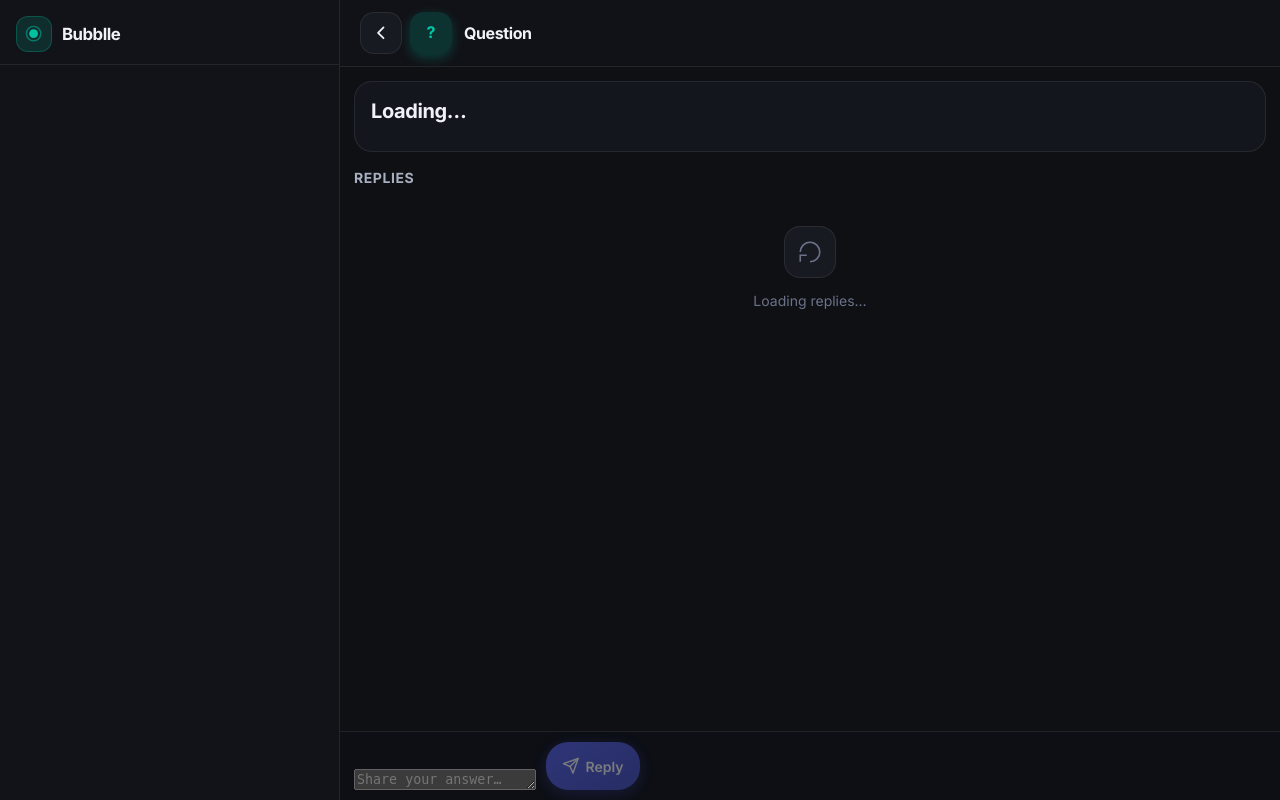
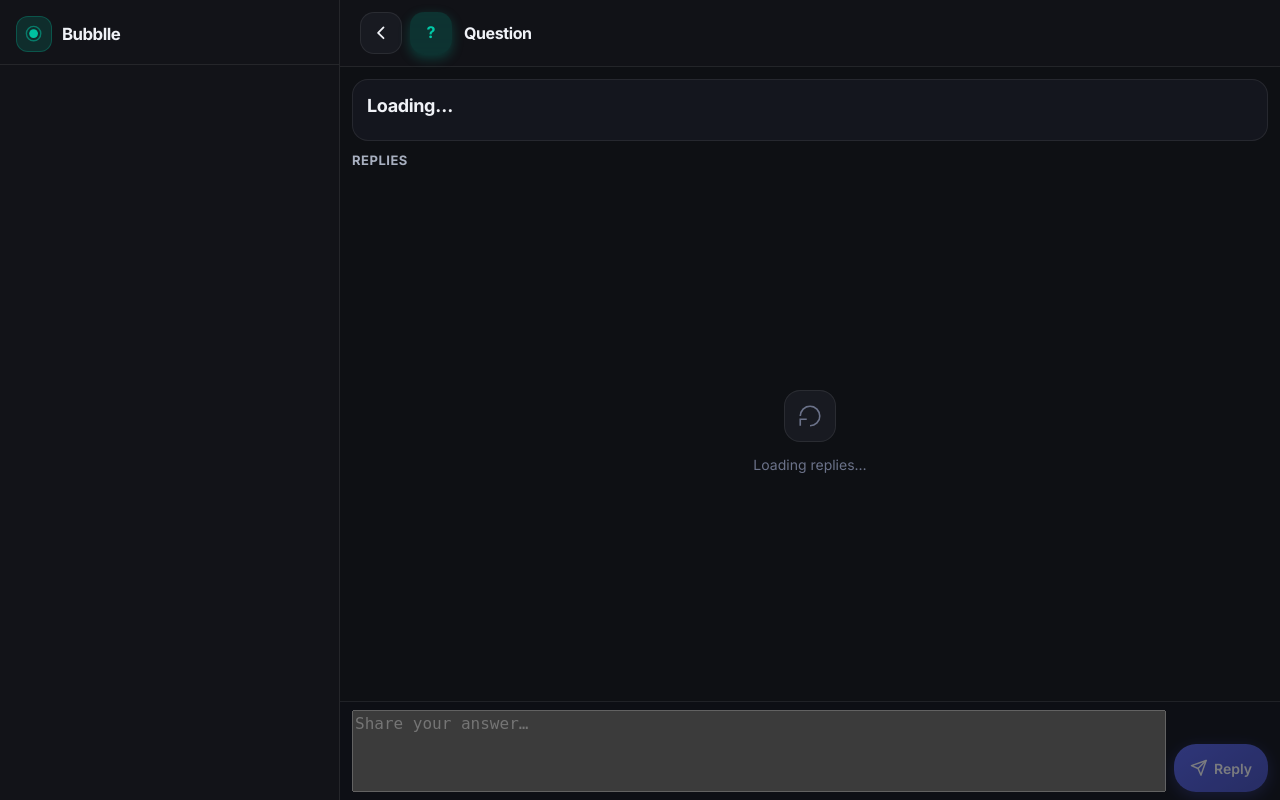
Before and after one commit to includebubble003-web/Bubblle, a Django app: page /question/00000000-0000-0000-0000-000000000001/ in a window 1280 px wide. Run offline with Django 5.2, Linux system fonts and the light colour scheme; tables that the repository leaves empty hold one stand-in row (values such as "Sample post"); some libraries are stand-ins or nearby versions.

Commit message:
community revamp

```diff
--- a/static/css/chat.css
+++ b/static/css/chat.css
@@ -1622,37 +1622,57 @@
   display: none !important;
 }
 
+.chat-app--question .chat-main {
+  display: flex;
+  flex-direction: column;
+  min-height: 0;
+  overflow: hidden;
+}
+
 .chat-app--question .question-screen {
   display: flex;
   flex: 1;
   flex-direction: column;
   min-height: 0;
   overflow: hidden;
+  position: relative;
+  z-index: 1;
 }
 
 .question-screen {
   display: none;
 }
 
-.question-panel {
+.question-body {
   flex: 1;
   min-height: 0;
-  overflow-y: auto;
-  -webkit-overflow-scrolling: touch;
-  padding: 14px 14px 8px;
+  display: flex;
+  flex-direction: column;
+  overflow: hidden;
+  padding: 12px 12px 6px;
 }
 
 .question-header-card {
-  padding: 16px;
-  margin-bottom: 16px;
-  border-radius: 18px;
+  flex-shrink: 0;
+  padding: 14px;
+  margin-bottom: 10px;
+  border-radius: 16px;
   background: rgba(22, 24, 32, 0.85);
   border: 1px solid rgba(255, 255, 255, 0.08);
+  transition: padding 0.2s ease, margin 0.2s ease;
+}
+
+.question-replies-area {
+  flex: 1;
+  min-height: 0;
+  display: flex;
+  flex-direction: column;
+  overflow: hidden;
 }
 
 .question-page-title {
-  margin: 0 0 10px;
-  font-size: 1.25rem;
+  margin: 0 0 8px;
+  font-size: 1.125rem;
   font-weight: 700;
   line-height: 1.35;
   letter-spacing: -0.02em;
@@ -1660,14 +1680,14 @@
 }
 
 .question-page-description {
-  margin: 0 0 10px;
+  margin: 0 0 8px;
   font-size: 0.9375rem;
   line-height: 1.5;
   color: var(--text-secondary);
 }
 
 .question-page-author {
-  margin: 0 0 6px;
+  margin: 0 0 4px;
   font-size: 0.8125rem;
 }
 
@@ -1686,11 +1706,13 @@
   margin: 0;
   font-size: 0.75rem;
   color: var(--text-muted);
+  transition: opacity 0.2s ease;
 }
 
 .question-replies-heading {
-  margin: 0 0 10px;
-  font-size: 0.875rem;
+  flex-shrink: 0;
+  margin: 0 0 8px;
+  font-size: 0.8125rem;
   font-weight: 700;
   color: var(--text-secondary);
   text-transform: uppercase;
@@ -1698,15 +1720,21 @@
 }
 
 .question-replies-scroll {
+  flex: 1;
+  min-height: 0;
+  overflow-y: auto;
+  overflow-x: hidden;
+  -webkit-overflow-scrolling: touch;
+  overscroll-behavior: contain;
   display: flex;
   flex-direction: column;
-  gap: 10px;
-  padding-bottom: 12px;
+  gap: 8px;
+  padding-bottom: 8px;
 }
 
 .question-reply {
-  padding: 12px 14px;
-  border-radius: 14px;
+  padding: 10px 12px;
+  border-radius: 12px;
   background: var(--theirs);
   border: 1px solid var(--theirs-border);
 }
@@ -1716,7 +1744,7 @@
   align-items: baseline;
   justify-content: space-between;
   gap: 10px;
-  margin-bottom: 6px;
+  margin-bottom: 4px;
 }
 
 .question-reply-author {
@@ -1741,19 +1769,93 @@
 
 .question-composer {
   flex-shrink: 0;
-  padding: 10px 14px calc(10px + env(safe-area-inset-bottom));
+  padding: 8px 12px calc(8px + env(safe-area-inset-bottom) + var(--question-kb-inset, 0px));
   border-top: 1px solid var(--border);
   background: rgba(14, 16, 22, 0.98);
   backdrop-filter: blur(16px);
+  -webkit-backdrop-filter: blur(16px);
+  position: relative;
+  z-index: 20;
 }
 
 .question-reply-form {
   display: flex;
   align-items: flex-end;
-  gap: 10px;
+  gap: 8px;
+}
+
+.question-reply-input {
+  flex: 1;
+  min-height: calc(22px * 3 + 16px);
+  max-height: calc(22px * 6 + 16px);
+  font-size: 16px;
+  line-height: 1.4;
+  resize: none;
 }
 
 .question-avatar {
   background: rgba(0, 201, 167, 0.18);
   color: var(--accent);
 }
+
+/* Mobile answer mode — maximize replies + keyboard-safe composer */
+@media (max-width: 900px) {
+  .question-topbar {
+    padding: 8px 10px;
+    min-height: 48px;
+  }
+
+  .question-body {
+    padding: 8px 10px 4px;
+  }
+
+  .question-header-card {
+    padding: 12px;
+    margin-bottom: 8px;
+  }
+
+  .question-screen--answer-mode .question-topbar .question-page-meta {
+    opacity: 0;
+    height: 0;
+    margin: 0;
+    overflow: hidden;
+  }
+
+  .question-screen--answer-mode .question-header-card {
+    padding: 10px 12px;
+    margin-bottom: 6px;
+  }
+
+  .question-screen--answer-mode .question-page-title {
+    margin-bottom: 0;
+    font-size: 1rem;
+    display: -webkit-box;
+    -webkit-line-clamp: 2;
+    -webkit-box-orient: vertical;
+    overflow: hidden;
+  }
+
+  .question-screen--answer-mode .question-page-description,
+  .question-screen--answer-mode .question-page-author,
+  .question-screen--answer-mode .question-page-community {
+    display: none;
+  }
+
+  .question-screen--answer-mode .question-replies-heading {
+    margin-bottom: 6px;
+    font-size: 0.75rem;
+  }
+
+  .question-screen--answer-mode .question-replies-scroll {
+    gap: 6px;
+  }
+
+  .question-screen--answer-mode .question-composer {
+    padding: 6px 10px calc(6px + env(safe-area-inset-bottom) + var(--question-kb-inset, 0px));
+    box-shadow: 0 -4px 20px rgba(0, 0, 0, 0.25);
+  }
+
+  .question-screen--answer-mode {
+    will-change: transform, height;
+  }
+}
--- a/static/js/chat-app.js
+++ b/static/js/chat-app.js
@@ -21,7 +21,7 @@
   setHomeFeedLoading,
   showOnboarding,
 } from "./map-home.js";
-import { initQuestionPage } from "./question-page.js";
+import { initQuestionPage, refreshQuestionComposer, teardownQuestionPage } from "./question-page.js";
 import { hasInterestProfile } from "./interests.js";
 
 const $ = (sel) => document.querySelector(sel);
@@ -272,6 +272,7 @@
     const input = $("#question-reply-input");
     const btn = $("#question-reply-send");
     if (input) input.disabled = false;
+    refreshQuestionComposer();
     if (btn) btn.disabled = !(input?.value || "").trim();
   }
 }
@@ -1559,6 +1560,7 @@
     stopNearbyPolling();
     if (stopLocation) stopLocation();
     teardownChat();
+    teardownQuestionPage();
     if (sendCooldownTick) clearInterval(sendCooldownTick);
   });
 
--- a/static/js/question-page.js
+++ b/static/js/question-page.js
@@ -4,10 +4,21 @@
 import { fmtQuestionDistance, fmtReplyCount, questionHref } from "./questions.js";
 
 const API_FETCH = { credentials: "include", cache: "no-store" };
+const MOBILE_ANSWER_MQ = "(max-width: 900px)";
+const REPLY_MIN_LINES = 3;
+const REPLY_MAX_LINES = 6;
+const REPLY_LINE_HEIGHT_PX = 22;
 
 let hooks = {};
 let questionData = null;
 let replyPollTimer = null;
+let answerModeActive = false;
+let answerBlurTimer = null;
+let viewportHandler = null;
+
+function isMobileAnswerLayout() {
+  return window.matchMedia(MOBILE_ANSWER_MQ).matches;
+}
 
 function $(sel) {
   return document.querySelector(sel);
@@ -107,7 +118,115 @@
       return wrap.firstElementChild;
     }),
   );
-  list.scrollTop = list.scrollHeight;
+  scrollToLatestReply();
+}
+
+function scrollToLatestReply({ smooth = false } = {}) {
+  const list = $("#question-replies");
+  if (!list) return;
+  const top = list.scrollHeight;
+  list.scrollTo({ top, behavior: smooth ? "smooth" : "auto" });
+}
+
+function setAnswerMode(active) {
+  answerModeActive = active;
+  $("#question-screen")?.classList.toggle("question-screen--answer-mode", active);
+  applyViewportLayout();
+  if (active) {
+    requestAnimationFrame(() => scrollToLatestReply());
+  }
+}
+
+function enterAnswerMode() {
+  if (!isMobileAnswerLayout()) return;
+  setAnswerMode(true);
+}
+
+function scheduleExitAnswerMode() {
+  if (answerBlurTimer) clearTimeout(answerBlurTimer);
+  answerBlurTimer = setTimeout(() => {
+    answerBlurTimer = null;
+    const input = $("#question-reply-input");
+    if (document.activeElement === input) return;
+    setAnswerMode(false);
+  }, 120);
+}
+
+function keyboardInsetPx() {
+  const vv = window.visualViewport;
+  if (!vv) return 0;
+  return Math.max(0, window.innerHeight - (vv.offsetTop + vv.height));
+}
+
+function applyViewportLayout() {
+  const screen = $("#question-screen");
+  if (!screen) return;
+
+  if (!isMobileAnswerLayout() || !answerModeActive) {
+    screen.style.height = "";
+    screen.style.transform = "";
+    document.documentElement.style.removeProperty("--question-kb-inset");
+    return;
+  }
+
+  const vv = window.visualViewport;
+  if (!vv) return;
+
+  const inset = keyboardInsetPx();
+  document.documentElement.style.setProperty("--question-kb-inset", `${inset}px`);
+
+  if (inset > 0) {
+    screen.style.height = `${vv.height}px`;
+    screen.style.transform = `translateY(${vv.offsetTop}px)`;
+  } else {
+    screen.style.height = "";
+    screen.style.transform = "";
+  }
+
+  requestAnimationFrame(() => scrollToLatestReply());
+}
+
+function setupViewportListeners() {
+  if (!window.visualViewport || viewportHandler) return;
+
+  viewportHandler = () => {
+    applyViewportLayout();
+    if (answerModeActive && keyboardInsetPx() === 0) {
+      const input = $("#question-reply-input");
+      if (document.activeElement !== input) setAnswerMode(false);
+    }
+  };
+
+  window.visualViewport.addEventListener("resize", viewportHandler);
+  window.visualViewport.addEventListener("scroll", viewportHandler);
+  window.addEventListener("resize", viewportHandler);
+}
+
+function teardownViewportListeners() {
+  if (viewportHandler && window.visualViewport) {
+    window.visualViewport.removeEventListener("resize", viewportHandler);
+    window.visualViewport.removeEventListener("scroll", viewportHandler);
+  }
+  window.removeEventListener("resize", viewportHandler || (() => {}));
+  viewportHandler = null;
+  document.documentElement.style.removeProperty("--question-kb-inset");
+  $("#question-screen")?.classList.remove("question-screen--answer-mode");
+  const screen = $("#question-screen");
+  if (screen) {
+    screen.style.height = "";
+    screen.style.transform = "";
+  }
+}
+
+function autoResizeReplyInput() {
+  const el = $("#question-reply-input");
+  if (!el) return;
+  el.style.height = "auto";
+  const minH = REPLY_LINE_HEIGHT_PX * REPLY_MIN_LINES;
+  const maxH = REPLY_LINE_HEIGHT_PX * REPLY_MAX_LINES;
+  const next = Math.min(Math.max(el.scrollHeight, minH), maxH);
+  el.style.height = `${next}px`;
+  el.style.overflowY = el.scrollHeight > maxH ? "auto" : "hidden";
 }
 
 async function loadQuestion() {
@@ -165,7 +284,7 @@
     const wrap = document.createElement("div");
     wrap.innerHTML = replyHtml(reply);
     list.appendChild(wrap.firstElementChild);
-    list.scrollTop = list.scrollHeight;
+    scrollToLatestReply({ smooth: true });
   }
   if (questionData) {
     questionData.reply_count = (questionData.reply_count || 0) + 1;
@@ -184,9 +303,22 @@
     const ready = !!hooks.getPosition?.();
     input.disabled = !ready;
     if (btn) btn.disabled = !ready || !(input.value || "").trim();
+    autoResizeReplyInput();
   };
 
   input.addEventListener("input", tryEnable);
+  input.addEventListener("focus", () => {
+    if (answerBlurTimer) {
+      clearTimeout(answerBlurTimer);
+      answerBlurTimer = null;
+    }
+    enterAnswerMode();
+  });
+  input.addEventListener("blur", scheduleExitAnswerMode);
+
+  btn?.addEventListener("mousedown", (e) => e.preventDefault());
+
+  autoResizeReplyInput();
   tryEnable();
 
   form.addEventListener("submit", async (e) => {
@@ -195,7 +327,11 @@
     if (!text) return;
     if (btn) btn.disabled = true;
     const ok = await submitReply(text);
-    if (ok) input.value = "";
+    if (ok) {
+      input.value = "";
+      autoResizeReplyInput();
+      scrollToLatestReply({ smooth: true });
+    }
     tryEnable();
   });
 }
@@ -230,6 +366,7 @@
 
   showQuestionPage();
   setupComposer();
+  setupViewportListeners();
 
   try {
     if (!hooks.getPosition?.()) await hooks.ensureLocation?.();
@@ -239,7 +376,10 @@
 
     const input = $("#question-reply-input");
     const btn = $("#question-reply-send");
-    if (input) input.disabled = false;
+    if (input) {
+      input.disabled = false;
+      refreshQuestionComposer();
+    }
     if (btn) btn.disabled = !(input?.value || "").trim();
   } catch {
     const placeholder = $("#question-replies-placeholder");
@@ -251,8 +391,18 @@
   }
 }
 
+export function refreshQuestionComposer() {
+  autoResizeReplyInput();
+}
+
 export function teardownQuestionPage() {
   stopReplyPolling();
+  teardownViewportListeners();
+  if (answerBlurTimer) {
+    clearTimeout(answerBlurTimer);
+    answerBlurTimer = null;
+  }
+  answerModeActive = false;
 }
 
 export { questionHref };
--- a/templates/chat_shell.html
+++ b/templates/chat_shell.html
@@ -327,16 +327,16 @@
         </div>
       </header>
 
-      <div class="question-panel">
-        <div class="question-header-card">
+      <div class="question-body" id="question-body">
+        <div class="question-header-card" id="question-header-card">
           <h2 class="question-page-title" id="question-page-title">Loading…</h2>
           <p class="question-page-description" id="question-page-description" hidden></p>
           <p class="question-page-author muted" id="question-page-author"></p>
           <p class="question-page-community" id="question-page-community" hidden></p>
         </div>
-        <div class="question-replies-wrap">
+        <div class="question-replies-area" id="question-replies-area">
           <h3 class="question-replies-heading">Replies</h3>
-          <div class="question-replies-scroll" id="question-replies">
+          <div class="question-replies-scroll" id="question-replies" role="list">
             <div class="messages-placeholder state-panel" id="question-replies-placeholder">
               <div class="state-icon state-icon-pulse" aria-hidden="true">
                 <svg viewBox="0 0 24 24" fill="none" stroke="currentColor" stroke-width="1.5"><path d="M21 12a9 9 0 1 1-9-9"/><path d="M21 3v6h-6"/></svg>
@@ -349,7 +349,7 @@
 
       <footer class="question-composer" id="question-composer" {% if not question_id %}hidden{% endif %}>
         <form id="question-reply-form" class="composer-form question-reply-form">
-          <textarea id="question-reply-input" class="chat-input" rows="1" maxlength="2000" placeholder="Share your answer…" disabled aria-label="Your reply"></textarea>
+          <textarea id="question-reply-input" class="chat-input question-reply-input" rows="3" maxlength="2000" placeholder="Share your answer…" disabled aria-label="Your reply"></textarea>
           <button class="btn btn-primary btn-send" type="submit" id="question-reply-send" disabled aria-label="Post reply">
             <svg class="icon icon-send" viewBox="0 0 24 24" fill="none" stroke="currentColor" stroke-width="2" stroke-linecap="round" stroke-linejoin="round" aria-hidden="true"><path d="M22 2 11 13"/><path d="M22 2 15 22l-4-9-9-4z"/></svg>
             <span class="btn-send-label">Reply</span>
```
